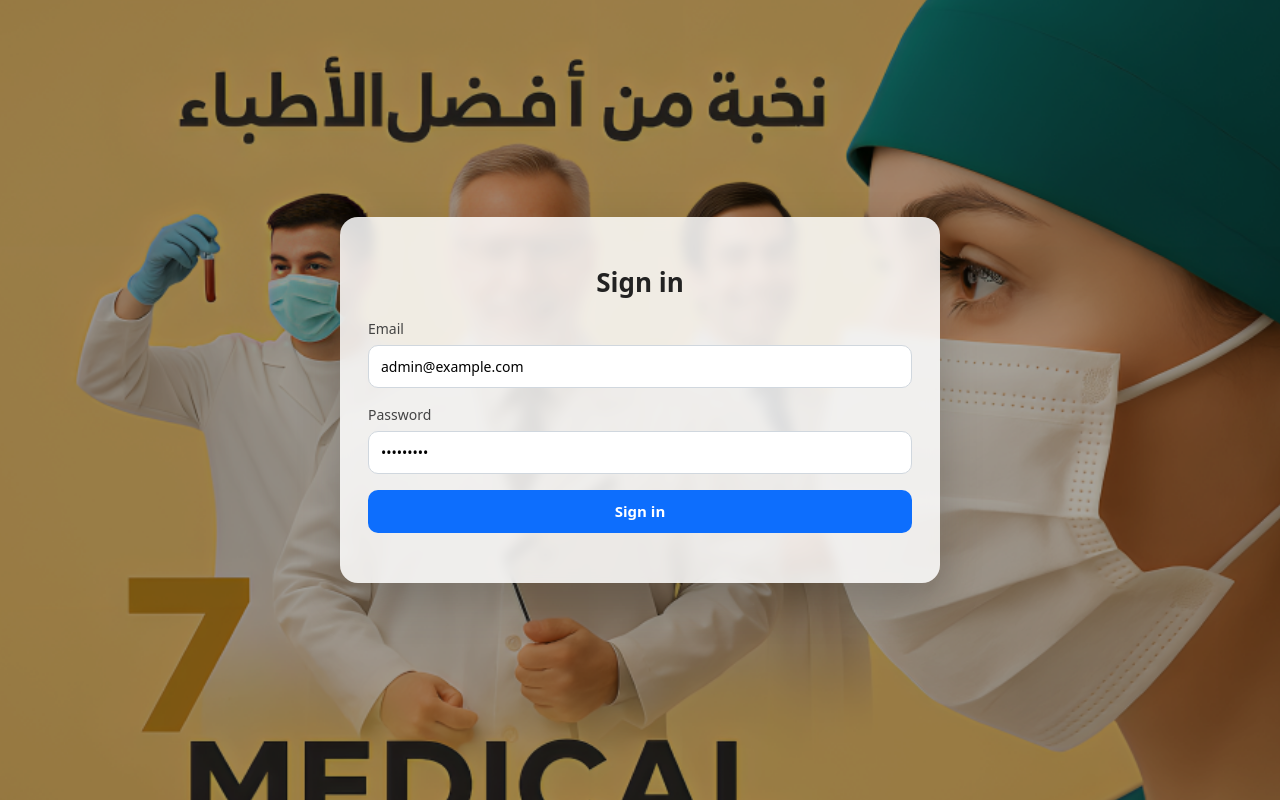
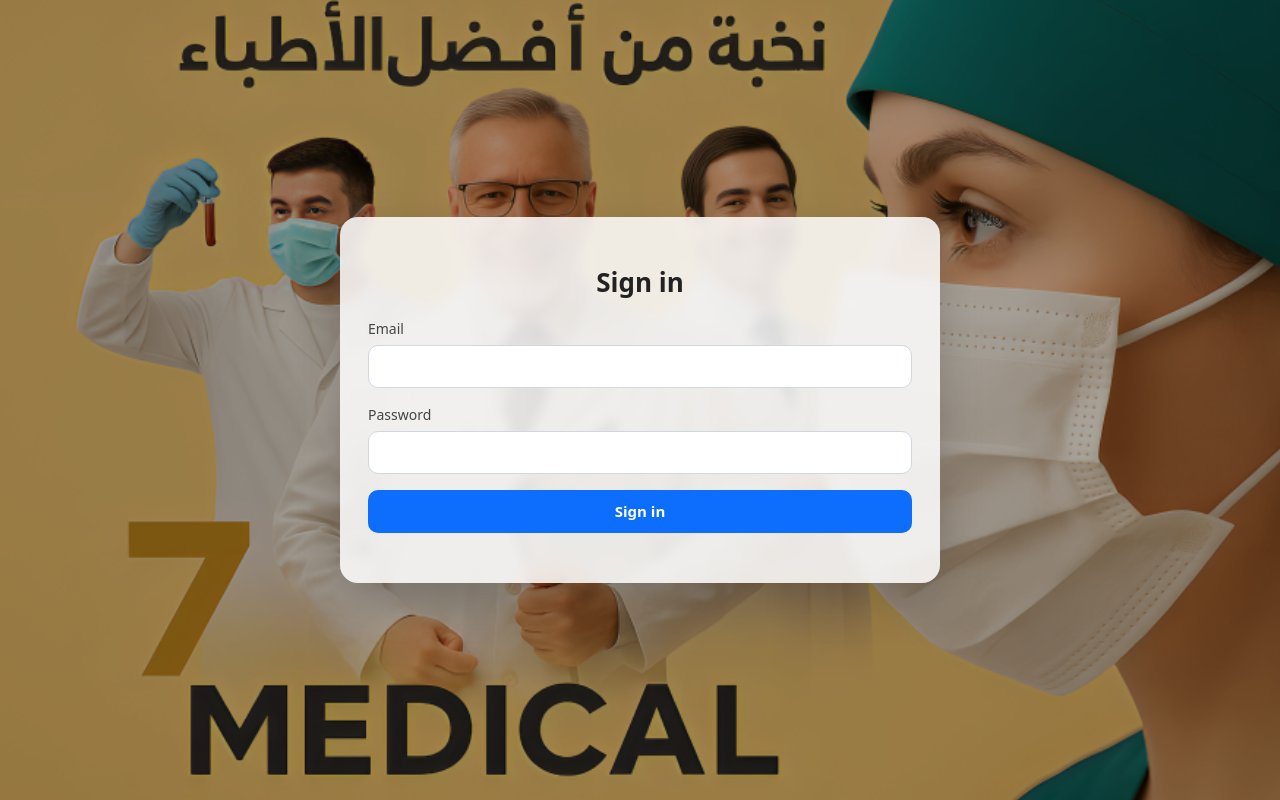
Before and after one commit to Haady20/7care-Company, a React (Create React App) app: page /login in a window 1280 px wide. Built offline with nearby package versions, Linux system fonts and the light colour scheme; no server answers.

Commit message:
Finish edit page cycle and admin layout

```diff
--- a/src/components/ClientActionsPanel.jsx
+++ b/src/components/ClientActionsPanel.jsx
@@ -65,22 +65,22 @@ function ClientActionsPanel({
 
   const toIsoStartOfDay = (d) => (d ? new Date(`${d}T00:00:00.000Z`).toISOString() : null);
 
-  const handleSubmit = (e) => {
-    e.preventDefault();
+const handleSubmit = async (e) => {
+  e.preventDefault();
 
-    // Send exactly what the backend example expects
-    const payload = {
-      firstName: formData.firstName,
-      lastName: formData.lastName,
-      nationalId: formData.nationalId,
-      address: formData.address,
-      image: formData.image,
-      expiryDate: toIsoStartOfDay(formData.expiryDate),
-    };
+  try {
+    if (action === "add") {
+      await onAddClient(formData);
+    }
+    else if (action === "edit") {
+      await onUpdateClient(client.id, formData);
+    }
+  } catch (err) {
+    console.error("SAVE ERROR:", err);
+    alert("Error saving client");
+  }
+};
 
-    if (action === "add") onAddClient(payload);
-    else if (action === "edit") onUpdateClient({ ...client, ...payload });
-  };
 
   if (!action) return null;
 
--- a/src/pages/Login.jsx
+++ b/src/pages/Login.jsx
@@ -8,8 +8,8 @@ export default function Login() {
   const next = sp.get('next') || '/control-987';
   const navigate = useNavigate();
   const { login } = useAuth();
-  const [email, setEmail] = useState('admin@example.com');
-  const [password, setPassword] = useState('Admin123!');
+  const [email, setEmail] = useState('');
+  const [password, setPassword] = useState('');
   const [err, setErr] = useState(null);
   const [busy, setBusy] = useState(false);
 
--- a/src/pages/control-987/AdminPage.jsx
+++ b/src/pages/control-987/AdminPage.jsx
@@ -1,28 +1,51 @@
 import { useEffect, useMemo, useState } from "react";
 import ClientsTable from "../../components/ClientsTable";
 import ClientActionsPanel from "../../components/ClientActionsPanel";
-import { listClients, deleteClient, createClient } from "../../api/clientApi";
+import {
+  listClients,
+  deleteClient,
+  createClient,
+  updateClient
+} from "../../api/clientApi";
+
+import { useAuth } from "../../auth/AuthContext";
+import { useNavigate } from "react-router-dom";
+
 import "../../styles/admin.css";
 
 const JOBS = ["All", "Doctor", "Engineer", "Accountant"];
 const ITEMS_PER_PAGE = 20;
 
 function AdminPage() {
+  const { logout } = useAuth();
+  const navigate = useNavigate();
+
   const [clients, setClients] = useState([]);
   const [loading, setLoading] = useState(true);
   const [page, setPage] = useState(1);
   const [totalPages, setTotalPages] = useState(1);
-  // NEW: total number of clients
   const [total, setTotal] = useState(0);
 
   const [searchTerm, setSearchTerm] = useState("");
   const [jobFilter, setJobFilter] = useState("All");
-  // inline create
+
   const [showCreate, setShowCreate] = useState(false);
   const [creating, setCreating] = useState(false);
-  const [created, setCreated] = useState(null); // server response (client, profileUrl, qrImage)
+  const [created, setCreated] = useState(null);
+
+  const [currentAction, setCurrentAction] = useState(null);
+  const [selectedClient, setSelectedClient] = useState(null);
+
   const [error, setError] = useState(null);
 
+  const handleLogout = () => {
+    logout();
+    navigate("/login");
+  };
+
+  // ------------------------------------
+  // LOAD DATA
+  // ------------------------------------
   const load = async (p = 1) => {
     setLoading(true);
     try {
@@ -30,7 +53,6 @@ function AdminPage() {
       setClients(Array.isArray(data.data) ? data.data : []);
       setPage(data.page ?? p);
       setTotalPages(data.totalPages ?? 1);
-      // NEW: save the full count from the API
       setTotal(data.total ?? 0);
     } catch (e) {
       console.error("Failed to fetch clients:", e);
@@ -41,42 +63,59 @@ function AdminPage() {
 
   useEffect(() => {
     load(1);
-    // eslint-disable-next-line react-hooks/exhaustive-deps
   }, []);
 
+  // ------------------------------------
+  // FILTER
+  // ------------------------------------
   const displayed = useMemo(() => {
-    // Client-side search + filter over the *current page* results
     const term = searchTerm.trim().toLowerCase();
+
     return clients.filter((c) => {
       const fullName = `${c.firstName ?? ""} ${c.lastName ?? ""} ${c.clientName ?? ""}`.toLowerCase();
-      const jobOk = jobFilter === "All" || (c.jobTitle ?? "").toLowerCase() === jobFilter.toLowerCase();
+
+      const jobOk =
+        jobFilter === "All" ||
+        (c.jobTitle ?? "").toLowerCase() === jobFilter.toLowerCase();
+
       const termOk =
         !term ||
         fullName.includes(term) ||
-        (c.nationalId ?? "").toString().includes(term) ||
+        (c.nationalId ?? "").includes(term) ||
         (c.organization ?? "").toLowerCase().includes(term);
+
       return jobOk && termOk;
     });
   }, [clients, searchTerm, jobFilter]);
 
+  // ------------------------------------
+  // DELETE
+  // ------------------------------------
   const handleConfirmDelete = async (id) => {
     await deleteClient(id);
-    // If this was the last item on the last page, you might want to shift page back:
     await load(Math.min(page, totalPages));
   };
 
+  // ------------------------------------
+  // PAGINATION
+  // ------------------------------------
   const handlePageChange = async (next) => {
     if (next >= 1 && next <= totalPages) {
       await load(next);
     }
   };
 
+  // ------------------------------------
+  // ADD CLIENT
+  // ------------------------------------
   const handleQuickAdd = async (payload) => {
     try {
       setError(null);
       setCreating(true);
-      const { data } = await createClient(payload); // POST /clients
-      setCreated(data); // { client, profileUrl, qrImage }
+
+      const { data } = await createClient(payload);
+      setCreated(data);
+
       await load(1);
       setShowCreate(false);
     } catch (e) {
@@ -87,11 +126,41 @@ function AdminPage() {
     }
   };
 
+  // ------------------------------------
+  // EDIT CLIENT
+  // ------------------------------------
+  const handleOpenEdit = (client) => {
+    setSelectedClient(client);
+    setCurrentAction("edit");
+  };
+
+  const handleApplyEdit = async (id, updatedData) => {
+    try {
+      await updateClient(id, updatedData);
+      await load(page);
+
+      setCurrentAction(null);
+      setSelectedClient(null);
+    } catch (e) {
+      console.error("Update failed:", e);
+      alert("Failed to update client");
+    }
+  };
+
+  const handleCancelAction = () => {
+    setSelectedClient(null);
+    setCurrentAction(null);
+  };
+
   return (
+    <div className="login-page-center">
       <div className="container py-4">
+
         <header className="d-flex align-items-center justify-content-between mb-3">
           <h1 className="h4 m-0">Clients</h1>
+
           <div className="d-flex gap-2">
+
             <input
               className="form-control"
               placeholder="Search by name, ID, or org..."
@@ -99,6 +168,7 @@ function AdminPage() {
               onChange={(e) => setSearchTerm(e.target.value)}
               style={{ width: 280 }}
             />
+
             <select
               className="form-select"
               value={jobFilter}
@@ -111,27 +181,53 @@ function AdminPage() {
                 </option>
               ))}
             </select>
+
             <button
               className="btn btn-primary"
-            onClick={() => setShowCreate(v => !v)}
+              onClick={() => setShowCreate((v) => !v)}
               disabled={creating}
             >
               {showCreate ? "Close" : "+ Add Client"}
+            </button>
+
+            <button className="btn btn-danger" onClick={handleLogout}>
+              Logout
             </button>
           </div>
         </header>
 
         {error && <div className="alert alert-danger">{error}</div>}
+
         {created && (
           <div className="alert alert-success d-flex flex-column gap-2">
-          <div>Client created: <strong>{created?.client?.firstName} {created?.client?.lastName}</strong></div>
+            <div>
+              Client created:{" "}
+              <strong>
+                {created?.client?.firstName} {created?.client?.lastName}
+              </strong>
+            </div>
+
             {created?.profileUrl && (
-            <div>Profile: <a href={created.profileUrl} target="_blank" rel="noreferrer">{created.profileUrl}</a></div>
+              <div>
+                Profile:{" "}
+                <a href={created.profileUrl} target="_blank" rel="noreferrer">
+                  {created.profileUrl}
+                </a>
+              </div>
             )}
+
             {created?.qrImage && (
-            <div><img src={created.qrImage} alt="QR" style={{ height: 120 }} /></div>
+              <div>
+                <img src={created.qrImage} alt="QR" style={{ height: 120 }} />
+              </div>
             )}
-          <div><button className="btn btn-outline-secondary btn-sm" onClick={() => setCreated(null)}>Dismiss</button></div>
+
+            <button
+              className="btn btn-outline-secondary btn-sm"
+              onClick={() => setCreated(null)}
+            >
+              Dismiss
+            </button>
           </div>
         )}
 
@@ -146,16 +242,26 @@ function AdminPage() {
           </div>
         )}
 
+        {currentAction === "edit" && selectedClient && (
+          <div className="mb-3">
+            <ClientActionsPanel
+              action="edit"
+              client={selectedClient}
+              jobs={JOBS}
+              onUpdateClient={handleApplyEdit}
+              onCancel={handleCancelAction}
+            />
+          </div>
+        )}
+
         {loading ? (
           <div className="text-center py-5">Loading…</div>
         ) : (
-        // NEW: show total clients badge
           <>
             <div className="mb-3 text-end">
-            <span className="badge bg-secondary">
-              Total clients: {total}
-            </span>
+              <span className="badge bg-secondary">Total clients: {total}</span>
             </div>
+
             <ClientsTable
               clients={displayed}
               searchTerm={searchTerm}
@@ -166,13 +272,12 @@ function AdminPage() {
               totalPages={totalPages}
               itemsPerPage={ITEMS_PER_PAGE}
               onPageChange={handlePageChange}
-            onEditClick={(client) => {/* open your edit form with client */}}
+              onEditClick={handleOpenEdit}
               onDeleteClick={(client) => handleConfirmDelete(client.id)}
             />
           </>
         )}
-
-      {/* Modal-based creation removed in favor of inline quick-add. */}
+      </div>
     </div>
   );
 }
--- a/src/styles/admin.css
+++ b/src/styles/admin.css
@@ -16,6 +16,34 @@ html {
   color: #222;
   direction: ltr;
 } */
+
+.login-page-center {
+  position: relative;
+  min-height: 100vh;
+  display: flex;
+  align-items: center;
+  justify-content: center;
+  overflow: hidden;
+}
+h5,
+.form-label{
+  color: white;
+}
+.login-page-center::before {
+  content: "";
+  position: fixed;
+  inset: 0;
+  background: url("../assets/header-bg.png") center/cover no-repeat;
+  background-size: cover;
+  background-position: bottom center;
+  background-repeat: no-repeat;
+  background-attachment: fixed;
+  /* filter: blur(8px); */
+  transform: scale(1.05);
+  z-index: -2;
+  animation: fadeBg 3s ease-out forwards;
+}
+
 .container {
   /* background: rgba(255, 255, 255, 0.55); */
   backdrop-filter: blur(10px);
```
Lines whose indentation alone changed are shown as unchanged.
